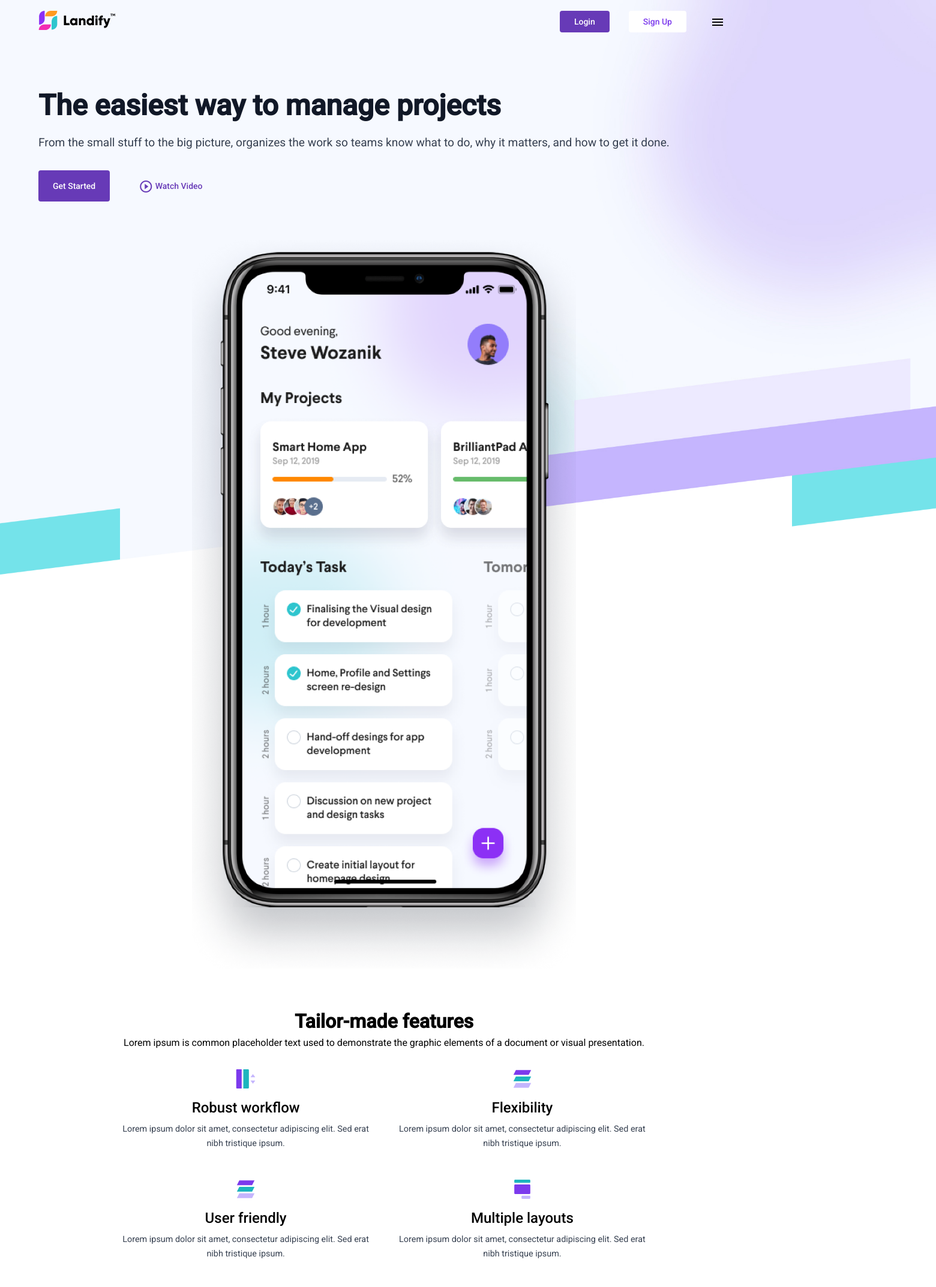
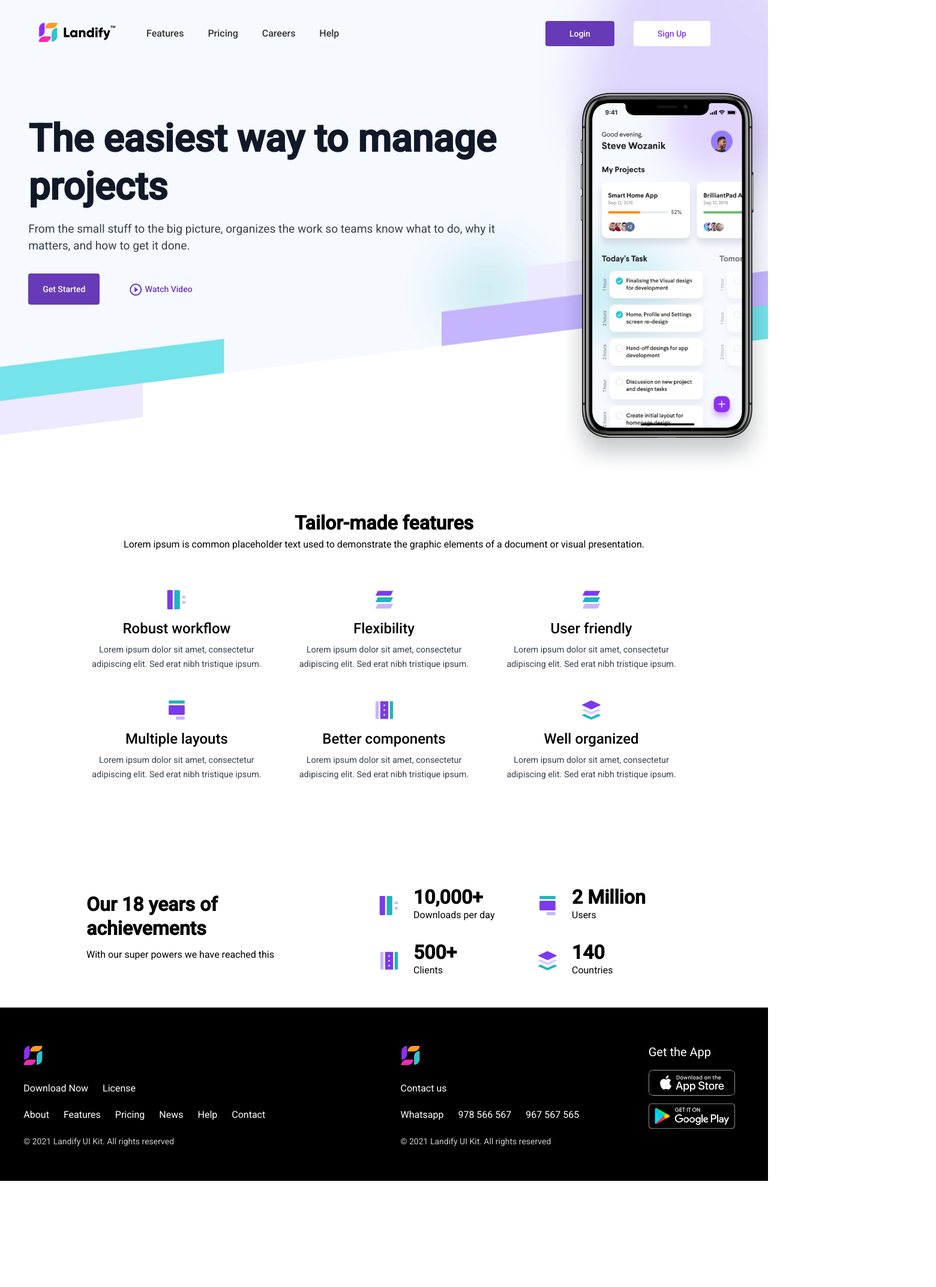
Before and after one commit to Abraham2748/bancom-challenge, an Angular app: page / in a window 1280 px wide. Shown: the top 2146 px of the page at 60% size, 1560 px wide, since content can reach past the window. After the commit the page ends 1969 px from the top, so only its background shows below. Built offline with nearby package versions, Linux system fonts and the light colour scheme.

Commit message:
feat: Home page (Desktop)

```diff
--- /dev/null
+++ b/src/app/home/home-desktop.component.scss
@@ -0,0 +1,96 @@
+@media screen and (min-width: 1200px) {
+  .background-img {
+    right: 0;
+    top: 0;
+    width: 100vw;
+  }
+
+  .nav-container {
+    max-width: 1366px;
+    margin: 1rem auto 0 auto;
+    nav {
+      display: flex;
+      align-items: center;
+    }
+    ul {
+      display: flex;
+      list-style: none;
+      gap: 1rem;
+      a {
+        text-decoration: none;
+        color: #333;
+        font-weight: 500;
+        padding: 0.75rem;
+        font-size: 1rem;
+      }
+    }
+    .auth-buttons {
+      button {
+        padding: 0.2rem 2.5rem;
+      }
+    }
+    .hamburger-menu {
+      display: none;
+    }
+  }
+
+  .main-container {
+    max-width: 1366px;
+    margin: 0 auto 0 auto;
+    display: flex;
+  }
+
+  .header-container {
+    margin-top: 4rem;
+    h1 {
+      font-size: 4rem;
+      line-height: 5rem;
+    }
+  }
+
+  .phone-container {
+    margin-top: 3rem;
+    img {
+      height: 80vh;
+    }
+  }
+
+  .features-container {
+    margin: 3rem 0 0 0;
+    .items {
+      margin: 2rem 0 4rem 0;
+    }
+    .feature {
+      width: 30%;
+    }
+  }
+
+  .metrics-container {
+    flex-direction: row;
+    width: 100%;
+    justify-content: space-around;
+    .title {
+      width: 20rem;
+    }
+    .items {
+      display: flex;
+      flex-wrap: wrap;
+      justify-content: flex-start;
+      width: 50%;
+    }
+    .metric {
+      h1 {
+        font-size: 2rem;
+      }
+    }
+  }
+
+  .footer-container {
+    display: flex;
+    flex-direction: row;
+    justify-content: space-around;
+    .numbers {
+      display: block;
+    }
+  }
+}
--- a/src/app/home/home-mobile.component.scss
+++ b/src/app/home/home-mobile.component.scss
@@ -8,6 +8,9 @@
 }
 
 .nav-container {
+  ul {
+    display: none;
+  }
   display: flex;
   justify-content: space-between;
   align-items: center;
@@ -180,6 +183,9 @@
   padding: 2rem;
   display: flex;
   flex-direction: column;
+  .numbers {
+    display: none;
+  }
   .logo-mark {
     width: 32px;
     margin-bottom: 2rem;
--- a/src/app/home/home.component.html
+++ b/src/app/home/home.component.html
@@ -1,7 +1,7 @@
 <div class="nav-container">
   <nav>
     <a href="#"> <img src="../../assets/home/logo.svg" alt="" /></a>
-    <ul style="list-style: none; display: none">
+    <ul>
       <li><a href="#">Features</a></li>
       <li><a href="#">Pricing</a></li>
       <li><a href="#">Careers</a></li>
@@ -12,12 +12,15 @@
     <button mat-flat-button color="primary" routerLink="login">Login</button>
     <button mat-flat-button>Sign Up</button>
   </div>
-  <button mat-icon-button (click)="isMenuOpen = !isMenuOpen">
+  <button
+    class="hamburger-menu"
+    mat-icon-button
+    (click)="isMenuOpen = !isMenuOpen"
+  >
     <mat-icon>menu</mat-icon>
   </button>
 </div>
 
-<div>
 <nav
   [ngStyle]="{ 'max-height': isMenuOpen ? '240px' : '0' }"
   class="mobile-menu-container"
@@ -33,13 +36,14 @@
     <button mat-flat-button>Sign Up</button>
   </div>
 </nav>
-</div>
 
+<div class="main-container">
+  <div>
     <div class="header-container">
       <h1>The easiest way to manage projects</h1>
       <h2>
-    From the small stuff to the big picture, organizes the work so teams know
-    what to do, why it matters, and how to get it done.
+        From the small stuff to the big picture, organizes the work so teams
+        know what to do, why it matters, and how to get it done.
       </h2>
     </div>
 
@@ -50,9 +54,11 @@
         Watch Video
       </button>
     </div>
+  </div>
 
   <div class="phone-container">
     <img src="../../assets/home/mobile.png" />
+  </div>
 </div>
 
 <div class="features-container">
@@ -107,6 +113,20 @@
     </div>
     <p>© 2021 Landify UI Kit. All rights reserved</p>
   </div>
+  <div class="numbers">
+    <img class="logo-mark" src="../../assets/home/logo-mark.svg" />
+    <div class="links">
+      <ul>
+        <div class="first-row">
+          <li><a href="#">Contact us</a></li>
+        </div>
+        <li><a href="#">Whatsapp</a></li>
+        <li><a href="#">978 566 567</a></li>
+        <li><a href="#">967 567 565</a></li>
+      </ul>
+    </div>
+    <p>© 2021 Landify UI Kit. All rights reserved</p>
+  </div>
   <div class="download-badges">
     <span>Get the App</span>
     <a href="#"><img src="../../assets/home/app-store.svg" /></a>
--- a/src/app/home/home.component.ts
+++ b/src/app/home/home.component.ts
@@ -3,7 +3,11 @@ import { Component, OnInit } from '@angular/core';
 @Component({
   selector: 'app-home',
   templateUrl: './home.component.html',
-  styleUrls: ['./home-mobile.component.scss', './home-tablet.component.scss'],
+  styleUrls: [
+    './home-mobile.component.scss',
+    './home-tablet.component.scss',
+    './home-desktop.component.scss',
+  ],
 })
 export class HomeComponent implements OnInit {
   lorem =
```
Lines whose indentation alone changed are shown as unchanged.
